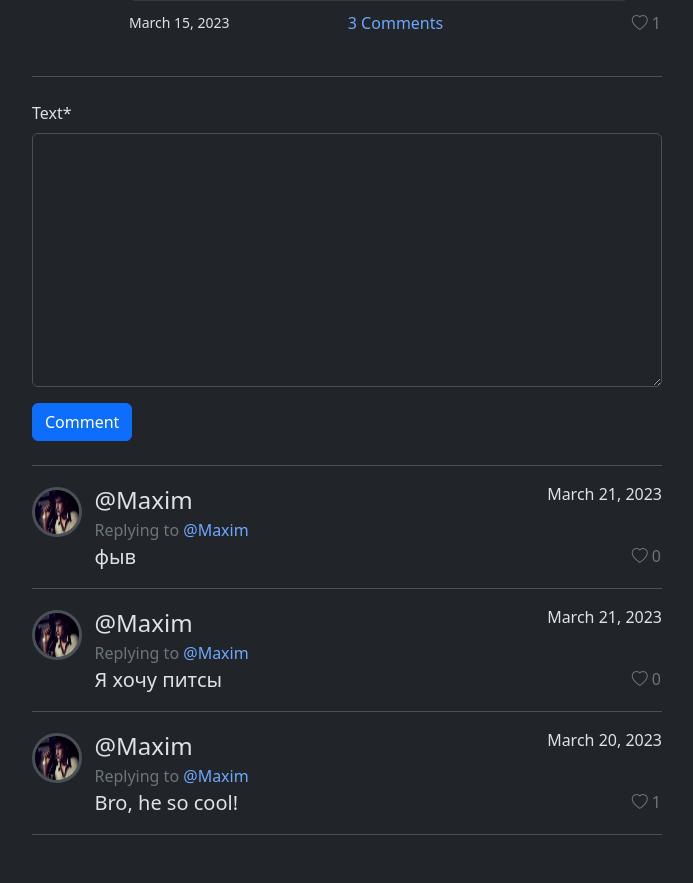
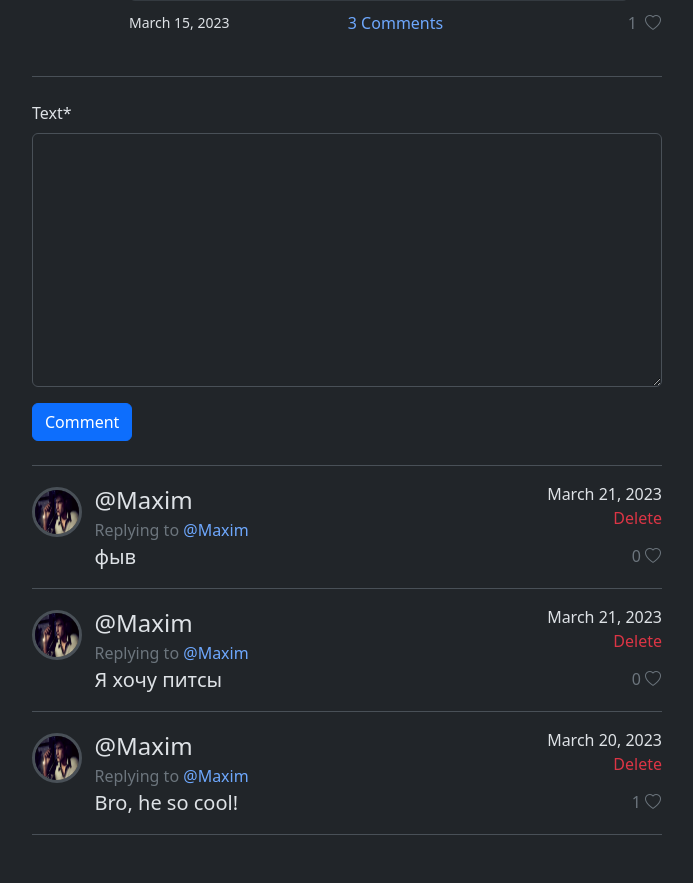
Before and after one commit to 0neWithNothing/Social-Network, a Django app: page /post/6/ in a window 1280 px wide. Shown: the part 728-1611 px from the top of the page, without its empty margins (293-986 px from the left). Run offline with Django 4.2, Linux system fonts and the light colour scheme; a user stored in the database is signed in; data comes from the database, SQL or seed files in the repository; both versions use the stored data as it was after the commit; some libraries are stand-ins or nearby versions.

Commit message:
remake likes with ajax

```diff
--- /dev/null
+++ b/social/static/social/js/main.js
@@ -0,0 +1,56 @@
+$(document).ready(function(){
+
+    $(".like-post").on("submit", function(e){
+        e.preventDefault()
+        const post_id = $(this).attr("id")
+        const url = $(this).attr("action")
+
+        $.ajax({
+            url: url,
+            type: 'POST',
+            data: {
+                'csrfmiddlewaretoken': $("input[name=csrfmiddlewaretoken]").val(),
+                'post_id': post_id,
+            },
+            success: function(response) {
+                $(`.like-counter${post_id}`).text(response['likes_count'])
+                if(response['liked'] === true) {
+                    $(`.like-btn-${post_id}`).children("i").remove()
+                    $(`.like-btn-${post_id}`).append('<i class="bi bi-heart-fill"></i>')
+                    $(`.like-btn-${post_id}`).toggleClass('text-secondary text-danger');
+                } else {
+                    $(`.like-btn-${post_id}`).children("i").remove()
+                    $(`.like-btn-${post_id}`).append('<i class="bi bi-heart"></i>')
+                    $(`.like-btn-${post_id}`).toggleClass('text-danger text-secondary');
+                }
+            },
+        });
+    });
+
+    $(".like-comment").on("submit", function(e){
+        e.preventDefault()
+        const comment_id = $(this).attr("id")
+        const url = $(this).attr("action")
+
+        $.ajax({
+            url: url,
+            type: 'POST',
+            data: {
+                'csrfmiddlewaretoken': $("input[name=csrfmiddlewaretoken]").val(),
+                'comment_id': comment_id,
+            },
+            success: function(response) {
+                $(`.like-counter${comment_id}`).text(response['likes_count'])
+                if(response['liked'] === true) {
+                    $(`.like-btn-${comment_id}`).children("i").remove()
+                    $(`.like-btn-${comment_id}`).append('<i class="bi bi-heart-fill"></i>')
+                    $(`.like-btn-${comment_id}`).toggleClass('text-secondary text-danger');
+                } else {
+                    $(`.like-btn-${comment_id}`).children("i").remove()
+                    $(`.like-btn-${comment_id}`).append('<i class="bi bi-heart"></i>')
+                    $(`.like-btn-${comment_id}`).toggleClass('text-danger text-secondary');
+                }
+            },
+        });
+    });
+});
--- a/social/templates/social/post.html
+++ b/social/templates/social/post.html
@@ -38,18 +38,24 @@
                     </div>
                     <div class="col text-end">
                     {% if user.is_authenticated %}
-                        <form action="{% url 'post-like' %}" method="POST">
+                        <form action="{% url 'post-like' %}" method="POST" class="like-post" id="{{ post.id }}">
                             {% csrf_token %}
 
-                            {% if post in user.post_like.all %}
-                                <button type="submit" name="post_id" value="{{post.id}}" class="btn btn-link text-danger text-decoration-none p-0">
-                                    <i class="bi bi-heart-fill warning"></i><span class="ms-1">{{ post.number_of_likes }}</span>
+
+                                <button type="submit" name="post_id" value="{{post.id}}" class="btn btn-link text-decoration-none p-0">
+                                    {% if post in user.post_like.all %}
+                                        <div class="text-danger like-btn-{{ post.id }}">
+                                            <span class="me-1 like-counter{{ post.id }}">{{ post.number_of_likes }}</span> <i class="bi bi-heart-fill"></i>
+                                        </div>
+                                    {% else %}
+                                        <div class="text-secondary like-btn-{{ post.id }}">
+                                            <span class="me-1 like-counter{{ post.id }}">{{ post.number_of_likes }}</span> <i class="bi bi-heart"></i>
+                                        </div>
+                                    {% endif %}
                                 </button>
-                            {% else %}
-                                <button type="submit" name="post_id" value="{{post.id}}" class="btn btn-link text-secondary text-decoration-none p-0">
-                                    <i class="bi bi-heart"></i><span class="ms-1">{{ post.number_of_likes }}</span>
-                                </button>
-                            {% endif %}
+
+
+
                         </form>
                     {% else %}
                         <a class="btn btn-outline-info" href="{% url 'login' %}?next={{request.path}}">Log in to like this!</a><br>
--- a/social/templates/social/post_detail.html
+++ b/social/templates/social/post_detail.html
@@ -33,25 +33,33 @@
                         <div class='fs-4'>@{{ comment.author.username }}</div>
                         <div class='text-secondary fs-6'>Replying to <a href="" class='text-decoration-none'>@{{ comment.post.author.username }}</a></div>
                     </div>
-                    <div class="col align-self-start text-end">{{ comment.date }}</div>
+                    <div class="col align-self-start text-end">
+                        {{ comment.date }}
+                        <form action="" method='POST'>
+                            {% csrf_token %}
+                            <a class='text-decoration-none text-danger' href="{% url 'delete-comment' comment.id %}">Delete</a>
+                        </form>
+                    </div>
                 </div>
                 <div class="row">
                     <div class="col-1 me-2"></div>
                     <div class="col fs-5">{{ comment.text }}</div>
                     <div class='col text-end'>
                         {% if user.is_authenticated %}
-                        <form action="{% url 'comment-like' %}" method="POST">
+                        <form action="{% url 'comment-like' %}" method="POST" class="like-comment" id="{{ comment.id }}">
                             {% csrf_token %}
 
-                            {% if comment in user.comment_like.all %}
-                                <button type="submit" name="comment_id" value="{{comment.id}}" class="btn btn-link text-danger text-decoration-none p-0">
-                                    <i class="bi bi-heart-fill warning"></i><span class="ms-1">{{ comment.number_of_likes }}</span>
-                                </button>
-                            {% else %}
-                                <button type="submit" name="comment_id" value="{{comment.id}}" class="btn btn-link text-secondary text-decoration-none p-0">
-                                    <i class="bi bi-heart"></i><span class="ms-1">{{ comment.number_of_likes }}</span>
-                                </button>
-                            {% endif %}
+                            <button type="submit" name="comment_id" value="{{comment.id}}" class="btn btn-link text-decoration-none p-0">
+                                {% if comment in user.comment_like.all %}
+                                    <div class="text-danger like-btn-{{ comment.id }}">
+                                        <span class="ms-1 like-counter{{ comment.id }}">{{ comment.number_of_likes }}</span> <i class="bi bi-heart-fill"></i>
+                                    </div>
+                                {% else %}
+                                    <div class="text-secondary like-btn-{{ comment.id }}">
+                                        <span class="ms-1 like-counter{{ comment.id }}">{{ comment.number_of_likes }}</span> <i class="bi bi-heart"></i>
+                                    </div>
+                                {% endif %}
+                            </button>
                         </form>
                         {% else %}
                             <a class="btn btn-outline-info" href="{% url 'login' %}?next={{request.path}}">Log in to like this!</a><br>
--- a/social/views.py
+++ b/social/views.py
@@ -5,7 +5,7 @@ from django.utils.http import urlsafe_base64_encode, urlsafe_base64_decode
 from django.utils.encoding import force_bytes, force_str
 from django.template.loader import render_to_string
 from django.contrib.sites.shortcuts import get_current_site
-from django.http import HttpResponseRedirect, HttpResponse
+from django.http import HttpResponseRedirect, HttpResponse, JsonResponse
 from django.views import View
 from django.views.generic.base import TemplateView
 from django.views.generic.edit import CreateView
@@ -157,6 +157,7 @@ class PostsListView(ListView):
     context_object_name = "posts"
 
 
+@login_required
 def post_like(request):
     post = get_object_or_404(Post, id=request.POST.get('post_id'))
     if post.likes.filter(id=request.user.id).exists():
@@ -164,7 +165,12 @@ def post_like(request):
     else:
         post.likes.add(request.user)
 
-    return redirect("home")
+    data  = {
+        'liked': post.likes.filter(id=request.user.id).exists(),
+        'likes_count': post.number_of_likes()
+    }
+
+    return JsonResponse(data, safe=False)
 
 
 class PostDeleteView(DeleteView):
@@ -206,6 +212,8 @@ class PostDetailView(View):
         }
         return render(request, 'social/post_detail.html', context)
 
+
+@login_required
 def comment_like(request):
     comment = get_object_or_404(Comment, id=request.POST.get('comment_id'))
     if comment.likes.filter(id=request.user.id).exists():
@@ -213,4 +221,9 @@ def comment_like(request):
     else:
         comment.likes.add(request.user)
 
-    return HttpResponseRedirect(reverse("detail-post", kwargs={'pk': comment.post.id}))
+    data  = {
+        'liked': comment.likes.filter(id=request.user.id).exists(),
+        'likes_count': comment.number_of_likes()
+    }
+
+    return JsonResponse(data, safe=False)
--- a/templates/base.html
+++ b/templates/base.html
@@ -16,5 +16,7 @@
     <script src="https://cdn.jsdelivr.net/npm/@popperjs/core@2.11.6/dist/umd/popper.min.js" integrity="sha384-oBqDVmMz9ATKxIep9tiCxS/Z9fNfEXiDAYTujMAeBAsjFuCZSmKbSSUnQlmh/jp3" crossorigin="anonymous"></script>
     <script src="https://cdn.jsdelivr.net/npm/bootstrap@5.3.0-alpha1/dist/js/bootstrap.min.js" integrity="sha384-mQ93GR66B00ZXjt0YO5KlohRA5SY2XofN4zfuZxLkoj1gXtW8ANNCe9d5Y3eG5eD" crossorigin="anonymous"></script>
     <script src="https://cdn.jsdelivr.net/npm/bootstrap@5.3.0-alpha1/dist/js/bootstrap.bundle.min.js" integrity="sha384-w76AqPfDkMBDXo30jS1Sgez6pr3x5MlQ1ZAGC+nuZB+EYdgRZgiwxhTBTkF7CXvN" crossorigin="anonymous"></script>
+    <script src="https://ajax.googleapis.com/ajax/libs/jquery/3.6.3/jquery.min.js"></script>
+    <script src="{% static 'social/js/main.js' %}"></script>
 </body>
 </html>
```
Also changed, not shown: db.sqlite3.
